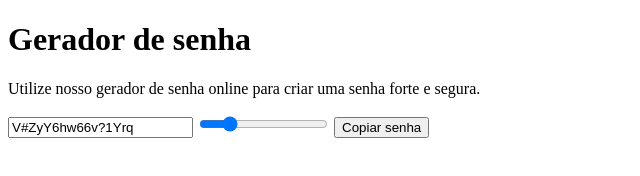
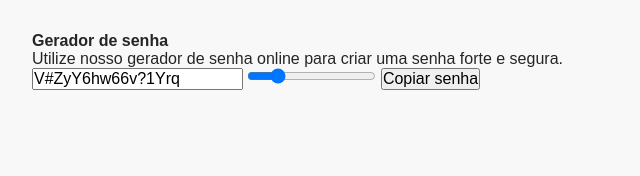
Before and after one commit to SergioFCarvalho/password-generator, a plain HTML site: page index.html in a window 1280 px wide. Shown: the whole page, without its empty margins (0-640 px from the left). Drawn offline with Linux system fonts and the light colour scheme.

Commit message:
criando css style

```diff
--- a/index.html
+++ b/index.html
@@ -3,6 +3,10 @@
   <head>
     <meta charset="UTF-8" />
     <meta name="viewport" content="width=device-width, initial-scale=1.0" />
+    <!--CSS-->
+    <link rel="stylesheet" href="style.css" />
+    <link rel="stylesheet" href="reset.css" />
+
     <title>Gerador de Senhas</title>
   </head>
   <body>
--- /dev/null
+++ b/style.css
@@ -0,0 +1,6 @@
+body {
+  background-color: #f8f8f8;
+  font-family: sans-serif;
+  color: #252525;
+  padding: 2rem;
+}
```
